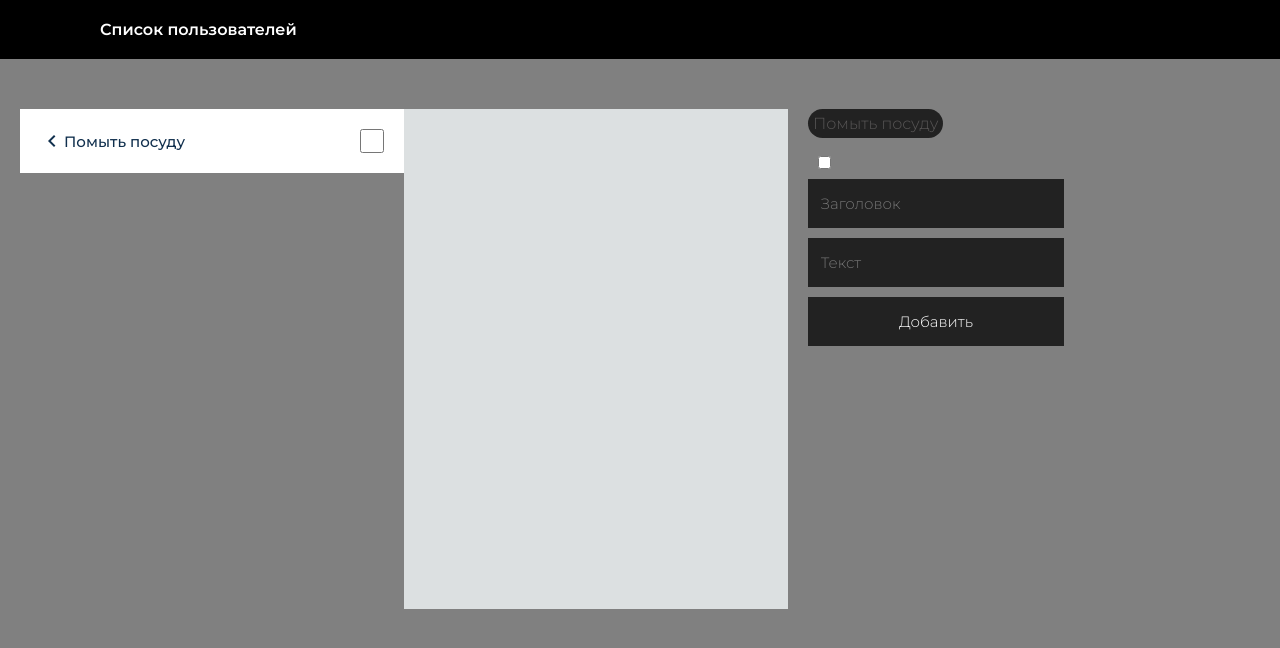
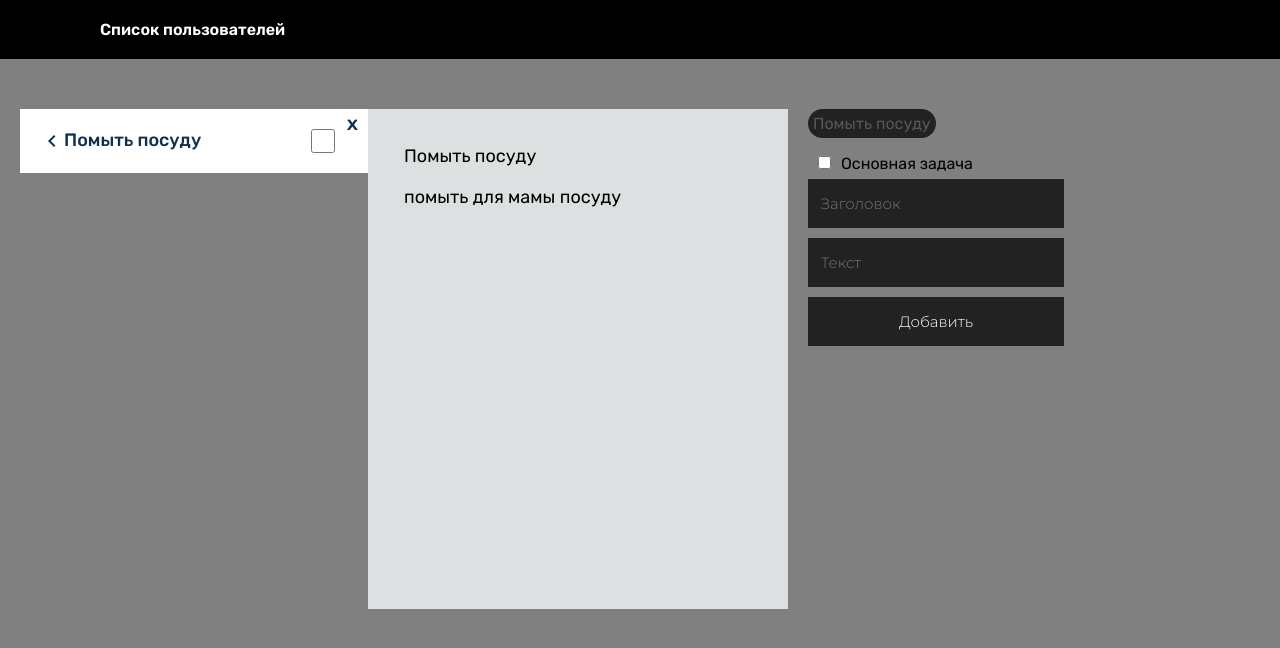
Before and after one commit to TovarishArtem/react_js_project, a React (Create React App) app: page / in a window 1280 px wide. Shown: the top 648 px of the page. Built offline with nearby package versions, Linux system fonts and the light colour scheme.

Commit message:
добавление удаление задач

```diff
--- a/public/index.html
+++ b/public/index.html
@@ -1,12 +1,17 @@
 <!DOCTYPE html>
 <html lang="en">
 	<head>
+		<link
+			rel="stylesheet"
+			href="https://fonts.googleapis.com/css2?family=Material+Symbols+Outlined:opsz,wght,FILL,GRAD@20..48,100..700,0..1,-50..200&icon_names=cancel"
+		/>
 		<meta charset="UTF-8" />
 		<meta name="viewport" content="width=device-width, initial-scale=1.0" />
 		<link
 			rel="stylesheet"
 			href="https://fonts.googleapis.com/css2?family=Material+Symbols+Outlined:opsz,wght,FILL,GRAD@24,400,0,0&icon_names=chevron_left"
 		/>
+
 		<title>Document</title>
 	</head>
 	<body>
--- a/src/App.js
+++ b/src/App.js
@@ -18,8 +18,8 @@ class App extends React.Component {
 			],
 		}
 		this.addUser = this.addUser.bind(this)
-		this.deleteUser = this.deleteUser.bind(this)
-		this.editUser = this.editUser.bind(this)
+		this.deleteNesting = this.deleteNesting.bind(this)
+		this.deleteMainCase = this.deleteMainCase.bind(this)
 		this.addNesting = this.addNesting.bind(this)
 	}
 	render() {
@@ -30,7 +30,8 @@ class App extends React.Component {
 					<Users
 						cases={this.state.cases}
 						onEdit={this.editUser}
-						onDelete={this.deleteUser}
+						onDeleteMain={this.deleteMainCase}
+						onDeleteNesting={this.deleteNesting}
 					/>
 				</main>
 
@@ -44,21 +45,26 @@ class App extends React.Component {
 			</div>
 		)
 	}
-	editUser(casee) {
-		let allCases = this.state.cases
-		allCases[casee.id - 1] = casee
-
-		this.setState({ cases: [] }, () => {
-			this.setState({
-				users: [...allCases],
-			})
-		})
+	deleteMainCase(casee) {
+		const updatedCases = this.state.cases.filter(
+			caseItem => caseItem.id !== casee.id
+		)
+		this.setState({ cases: updatedCases }) // Используем this.setState для обновления состояния
 	}
 
-	deleteUser(id) {
-		this.setState({
-			users: this.state.users.filter(el => el.id !== id),
+	deleteNesting(mainCase, subTask) {
+		const updatedCases = this.state.cases.map(caseItem => {
+			if (caseItem.id === mainCase.id && caseItem.nesting) {
+				return {
+					...caseItem,
+					nesting: caseItem.nesting.filter(
+						subtask => subtask.id !== subTask.id
+					),
+				}
+			}
+			return caseItem
 		})
+		this.setState({ cases: updatedCases })
 	}
 
 	addUser(casee) {
--- a/src/components/AddUser.js
+++ b/src/components/AddUser.js
@@ -7,8 +7,23 @@ class AddUser extends React.Component {
 			main_case: '',
 			title: '',
 			text: '',
+			activeCase: '', // Состояние для отслеживания активной кнопки
 		}
 		this.handleCaseClick = this.handleCaseClick.bind(this)
+	}
+
+	handleCaseClick(el) {
+		this.setState({
+			main_case: el,
+			activeCase: el, // Устанавливаем активную кнопку
+		})
+	}
+
+	handleCheckboxChange = () => {
+		this.setState(prevState => ({
+			main_case: '', // Сбрасываем main_case, если это основная задача
+			activeCase: '', // Сбрасываем активную кнопку
+		}))
 	}
 
 	render() {
@@ -21,7 +36,9 @@ class AddUser extends React.Component {
 								<div
 									key={el.title}
 									onClick={() => this.handleCaseClick(el.title)}
-									className='item_cases_on_top'
+									className={`item_cases_on_top ${
+										this.state.activeCase === el.title ? 'active' : ''
+									}`} // Применяем класс active при совпадении
 								>
 									{el.title}
 								</div>
@@ -30,8 +47,9 @@ class AddUser extends React.Component {
 					<input
 						type='checkbox'
 						id='isNesting'
-						onChange={e => this.setState({ main_case: '' })}
+						onChange={this.handleCheckboxChange} // Используем новый обработчик
 					/>
+					Основная задача
 					<input
 						placeholder='Заголовок'
 						onChange={e => this.setState({ title: e.target.value })}
@@ -40,7 +58,6 @@ class AddUser extends React.Component {
 						placeholder='Текст'
 						onChange={e => this.setState({ text: e.target.value })}
 					/>
-					{console.log(this.state.main_case)}
 					<button
 						type='button'
 						onClick={() => {
@@ -50,12 +67,11 @@ class AddUser extends React.Component {
 								main_case: this.state.main_case,
 								title: this.state.title,
 								text: this.state.text,
-								id: Date.now(), // Генерируем уникальный id для пользователя
+								id: Date.now(),
 							}
 
-							console.log(this.state.main_case, 'add user')
 							if (this.state.main_case !== '') {
-								this.props.addNesting(newUser) // Передаем только newUser
+								this.props.addNesting(newUser)
 							} else {
 								this.props.onAdd(newUser)
 							}
@@ -67,12 +83,6 @@ class AddUser extends React.Component {
 			</div>
 		)
 	}
-
-	handleCaseClick(el) {
-		this.setState({
-			main_case: el,
-		})
-	}
 }
 
 export default AddUser
--- a/src/components/Nesting.js
+++ b/src/components/Nesting.js
@@ -10,13 +10,24 @@ export class Nesting extends Component {
 					<div className={`user ${isDone ? 'done' : ''}`}>
 						<div className='span_and_p'>
 							<span className='material-symbols-outlined'>chevron_left</span>
-							<li>{caseItem.text}</li>
+							<li>{caseItem.title}</li>
 						</div>
 						<input
 							type='checkbox'
 							checked={isDone} // Управляемое состояние чекбокса
 							onChange={fun} // Обработчик для изменения состояния
 						/>
+						<span
+							onClick={() =>
+								this.props.onDeleteNesting(
+									this.props.main_case,
+									this.props.case
+								)
+							}
+							className='delete_icon'
+						>
+							x
+						</span>
 					</div>
 				</div>
 			</div>
--- a/src/components/TextCase.js
+++ b/src/components/TextCase.js
@@ -2,7 +2,12 @@ import React, { Component } from 'react'
 
 export class TextCase extends Component {
 	render() {
-		return <div className='textCase'>{this.props.case.text}</div>
+		return (
+			<div className='textCase'>
+				{this.props.case.title}
+				<p>{this.props.case.text}</p>
+			</div>
+		)
 	}
 }
 
--- a/src/components/User.js
+++ b/src/components/User.js
@@ -77,6 +77,7 @@ class User extends React.Component {
 				<ul className='menu'>
 					<li onClick={this.toggleMenu}>
 						<div className={`main_li_user ${isMainDone ? 'done' : ''}`}>
+							<div className='user_container'>
 								<div
 									className={`user ${isMainDone ? 'done' : ''}`}
 									onClick={() => {
@@ -95,6 +96,13 @@ class User extends React.Component {
 										checked={isMainDone}
 										onChange={this.handleMainCheckboxChange}
 									/>
+									<span
+										onClick={() => this.props.onDeleteMain(caseItem)}
+										className='delete_icon'
+									>
+										x
+									</span>
+								</div>
 							</div>
 						</div>
 
@@ -107,8 +115,10 @@ class User extends React.Component {
 												return (
 													<p key={index}>
 														<Nesting
+															onDeleteNesting={this.props.onDeleteNesting}
 															forText={this.props.forText}
 															case={elem}
+															main_case={caseItem}
 															isDone={this.state.isDoneCases[elem.id] || false}
 															fun={() => this.handleCheckboxChange(elem.id)}
 														/>
--- a/src/components/Users.js
+++ b/src/components/Users.js
@@ -2,12 +2,17 @@ import React from 'react'
 import User from './User'
 import TextCase from './TextCase'
 
-let target
 class Users extends React.Component {
 	constructor(props) {
 		super(props)
 		this.state = {
-			elShow: '',
+			elShow: {
+				id: 0,
+				main_case: '',
+				title: 'Помыть посуду',
+				text: 'помыть  для мамы посуду',
+				nesting: [],
+			},
 		}
 		this.forTextMethod = this.forTextMethod.bind(this)
 	}
@@ -23,10 +28,10 @@ class Users extends React.Component {
 						{this.props.cases.map(el => (
 							<p>
 								<User
+									onDeleteMain={this.props.onDeleteMain}
+									onDeleteNesting={this.props.onDeleteNesting}
 									cases={this.props.cases}
 									forText={this.forTextMethod}
-									onEdit={this.props.onEdit}
-									onDelete={this.props.onDelete}
 									key={el.id}
 									case={el}
 								/>
--- a/src/css/main.css
+++ b/src/css/main.css
@@ -1,12 +1,13 @@
 @import url('https://fonts.googleapis.com/css2?family=Montserrat:ital,wght@0,100..900;1,100..900&display=swap');
+@import url('https://fonts.googleapis.com/css2?family=Montserrat:ital,wght@0,100..900;1,100..900&family=Rubik:ital,wght@0,300..900;1,300..900&display=swap');
 * {
 	margin: 0;
 	padding: 0;
 }
 body {
 	background-color: gray;
-	font-family: 'Montserrat', sans-serif;
-	font-weight: 300;
+	font-family: 'Rubik', sans-serif;
+	font-weight: 400;
 }
 .header {
 	padding: 20px 100px;
@@ -29,6 +30,13 @@ main .user {
 	margin-bottom: 10px;
 	background-color: white;
 	padding: 20px;
+}
+.delete_icon {
+	position: absolute;
+	top: 2px;
+	right: 10px;
+	font-size: 20px;
+	cursor: pointer;
 }
 .menu,
 .li {
@@ -87,15 +95,17 @@ main .delete-icon:hover,
 main .edit-icon:hover {
 	opacity: 0.5;
 }
-main.user.p {
+main .user p {
 	font-size: 18px;
 	line-height: 23.4px;
 }
 .main_li_user .user input {
 	width: 24px;
 	height: 24px;
+	margin-right: 1em;
 }
 .user {
+	position: relative;
 	display: flex;
 	align-items: center;
 	justify-content: space-between;
@@ -112,9 +122,10 @@ main.user.p {
 .nesting_ul {
 	overflow: scroll;
 }
-.nesting .user .input {
+.nesting .user input {
 	width: 18px;
 	height: 18px;
+	margin-right: 1em;
 }
 .span_and_p {
 	display: flex;
@@ -143,6 +154,10 @@ main.user.p {
 	align-items: center;
 	min-width: 30%;
 	padding: 5px;
+}
+.item_cases_on_top.active {
+	background-color: white; /* Цвет кнопки при выборе */
+	color: #333; /* Цвет текста при выборе */
 }
 .item_cases_on_top:hover {
 	transform: scale(1.1);
@@ -201,4 +216,8 @@ form button:hover {
 	width: 100%;
 	font-size: 18px;
 	line-height: 23.4px;
+	padding: 2em;
 }
+.textCase p {
+	padding-top: 1em;
+}
```
Lines whose indentation alone changed are shown as unchanged.
